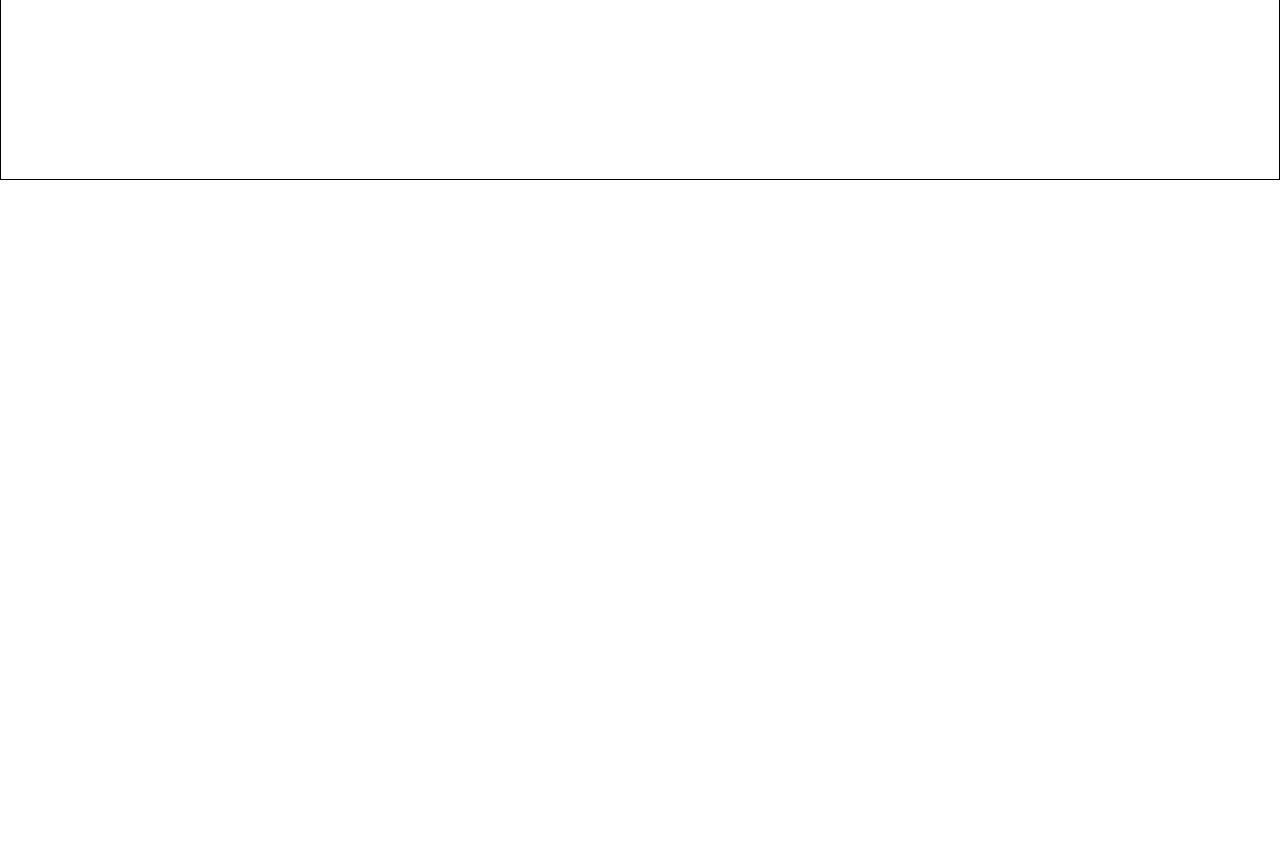
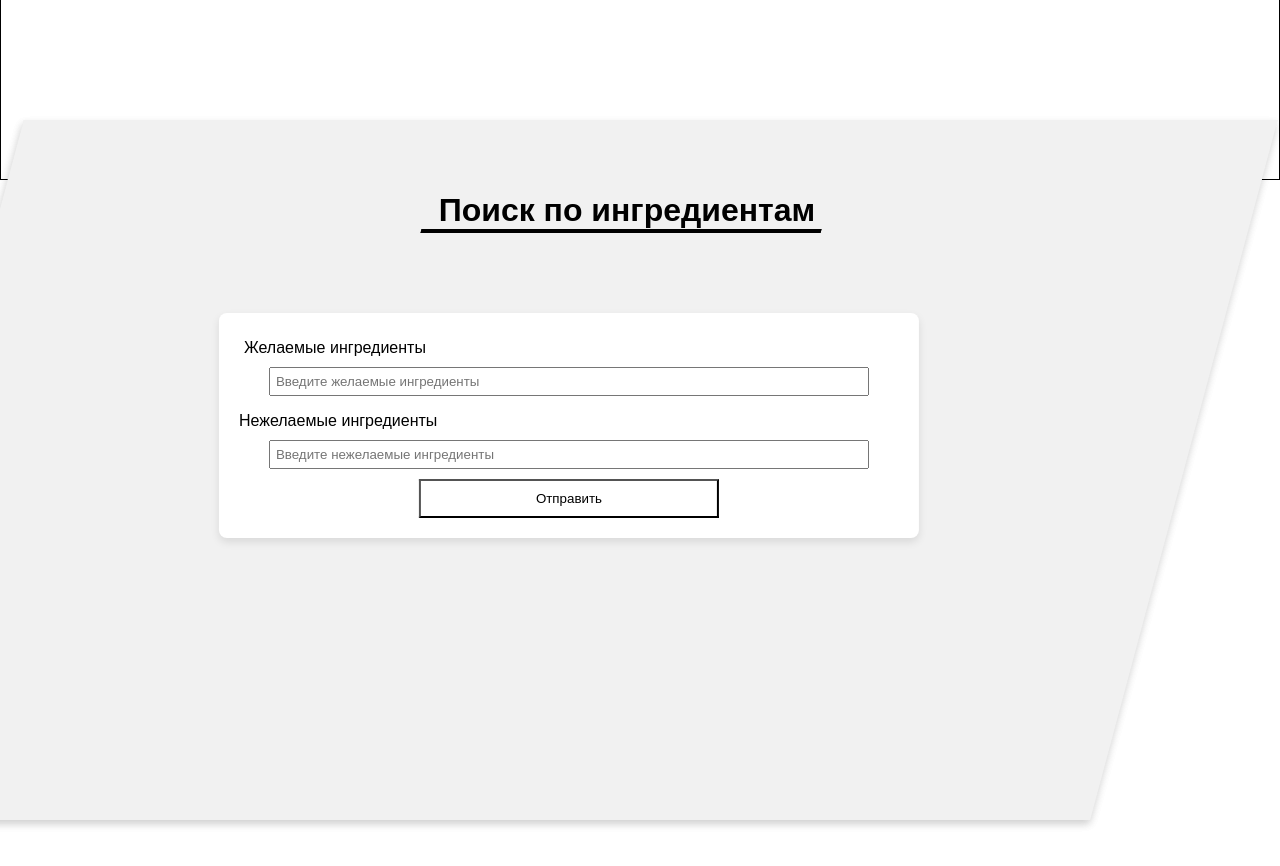
Before and after one commit to Steddyz/react-recipes, a React (Vite) app: page / in a window 1280 px wide. Shown: the part 580-1446 px from the top of the page. Before the commit the page ends 800 px from the top, so only its background shows below. Built offline with nearby package versions, Linux system fonts and the light colour scheme.

Commit message:
add ingredient search

```diff
--- a/src/App.jsx
+++ b/src/App.jsx
@@ -13,8 +13,8 @@ function App() {
     <>
       <Header />
       <RandomRecipe />
-      {/* <IngredientsForm />
-      <Footer /> */}
+      <IngredientsForm />
+      {/* <Footer /> */}
     </>
   );
 }
--- a/src/components/IngredientsForm/IngredientsForm.jsx
+++ b/src/components/IngredientsForm/IngredientsForm.jsx
@@ -3,7 +3,30 @@ import React from "react";
 import cl from "./IngredientsForm.module.css";
 
 const IngredientsForm = () => {
-  return <div>IngredientsForm</div>;
+  return (
+    <div className={cl.ingredients_title}>
+      <h1 className={cl.title}>Поиск по ингредиентам</h1>
+      <hr />
+      <form className={cl.ingredients_form}>
+        <div className={cl.form_group}>
+          <label className={cl.form_label}>Желаемые ингредиенты </label>
+          <input
+            className={cl.form_input}
+            placeholder="Введите желаемые ингредиенты"
+          />
+        </div>
+        <div className="form-group">
+          <label className={cl.form_label}>Нежелаемые ингредиенты</label>
+
+          <input
+            className={cl.form_input}
+            placeholder="Введите нежелаемые ингредиенты"
+          />
+        </div>
+        <button className={cl.form_button}>Отправить</button>
+      </form>
+    </div>
+  );
 };
 
 export default IngredientsForm;
--- a/src/components/IngredientsForm/IngredientsForm.module.css
+++ b/src/components/IngredientsForm/IngredientsForm.module.css
@@ -0,0 +1,83 @@
+.ingredients_title {
+  display: flex;
+  position: relative;
+  flex-direction: column;
+
+  transform: skewX(-15deg);
+  margin-left: -70px;
+  padding: 20px;
+  top: -100px;
+  width: 98%;
+  height: 700px;
+
+  background-color: #f1f1f1;
+  box-shadow: 0 4px 8px rgba(0, 0, 0, 0.1);
+}
+
+.title {
+  transform: skewX(15deg);
+  margin: 50px 0px 0 0px;
+}
+
+hr {
+  border: 2px solid #000;
+  margin: 0 auto;
+  width: 400px;
+  background-color: #000;
+  margin-bottom: 80px;
+}
+
+.ingredients_title:before {
+  content: "";
+  position: absolute;
+
+  top: 0;
+  left: 0;
+  width: 100%;
+  height: 100%;
+
+  background-color: #f1f1f1;
+  box-shadow: 0 4px 8px rgba(0, 0, 0, 0.1);
+
+  z-index: -1;
+}
+
+.ingredients_form {
+  display: flex;
+  flex-direction: column;
+  margin: 0 auto;
+  width: 700px;
+
+  transform: skewX(15deg);
+
+  background-color: #fff;
+  padding: 20px;
+  border-radius: 8px;
+  box-shadow: 0 4px 8px rgba(0, 0, 0, 0.1);
+}
+
+.form_group {
+  border-radius: 2px;
+
+  padding: 5px;
+}
+
+.form_input {
+  padding: 5px;
+  margin: 10px 0 10px 0;
+  width: 600px;
+}
+
+.form_label {
+  display: flex;
+  justify-content: left;
+}
+
+.form_button {
+  width: 300px;
+  padding: 10px;
+  margin: 0 auto;
+  cursor: pointer;
+
+  background-color: inherit;
+}
--- a/src/components/RandomRecipe/RandomRecipe.module.css
+++ b/src/components/RandomRecipe/RandomRecipe.module.css
@@ -7,4 +7,5 @@
   margin: 40px 0 40px 0;
 
   border: 1px solid #000;
+  /* box-shadow: 2px 2px 35px 8px rgba(34, 60, 80, 0.38); */
 }
```
